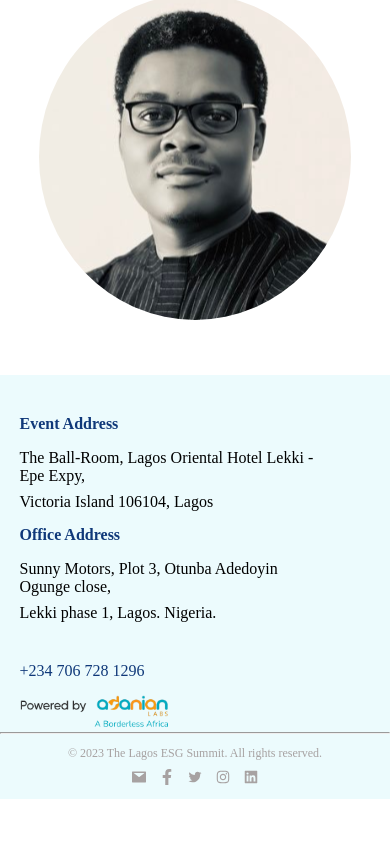
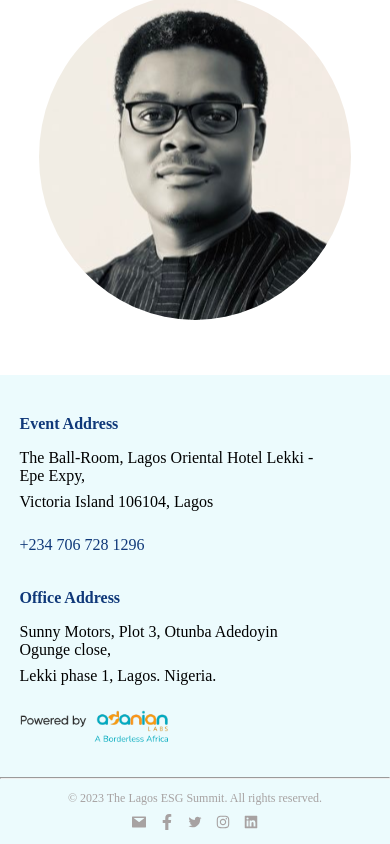
Before and after one commit to thomasAmara/Lagos-Economic-Summit, a React (Create React App) app: page / in a window 390 px wide. Shown: the part 5537-6381 px from the top of the page. Before the commit the page ends 6336 px from the top, so only its background shows below. Built offline with nearby package versions, Linux system fonts and the light colour scheme.

Commit message:
Footer fixed

```diff
--- a/src/Components/Footer.css
+++ b/src/Components/Footer.css
@@ -14,12 +14,15 @@
     margin: auto;
     justify-content: space-between;
     gap: 20px;
+    padding-bottom: 30px;
 }
+
     @media (max-width: 768px) {
         .detail {
             flex-direction: column-reverse;
-            gap: 15px;
+            gap: 35px;
             padding-right: 50px;
+
         }
 }
 .info{
@@ -27,7 +30,8 @@
     display: flex;
     flex-direction: row;
     margin: auto;
-    justify-content: space-between;
+    justify-items: flex-start;
+
     margin-top: 40px;
 }
     @media (max-width: 768px) {
@@ -74,3 +78,14 @@
     gap: 12px;
     margin-top: 8px;
 }
+
+
+.info-tel, .info-img{
+    margin-top: 35px
+}
+
+@media (max-width: 768px){
+    .info-tel, .info-img{
+        margin-top: 25px
+    }
+}
--- a/src/Components/Footer.jsx
+++ b/src/Components/Footer.jsx
@@ -11,27 +11,36 @@ const Footer = () => {
 return (
     <div className='footer'>
         <div className='detail'>
-            <div className="detail-left deets">
+            <div className="detail-left deets" style={{display: 'flex', flexDirection: 'column'}}>
                 <h4 style={{ color: '#0F3879' }}>Office Address</h4>
                 <p className='p-mid'>Sunny Motors, Plot 3, Otunba Adedoyin Ogunge close,</p>
                 <p>Lekki phase 1, Lagos. Nigeria.</p>
+
+
+                <div className='info-img' style={{justifyContent: 'flex-start'}}>
+                <img src={Powered} alt="Adanian" />
             </div>
-            <div className="detail-right deets">
+            </div>
+            <div className="detail-right deets" style={{display: 'flex', flexDirection: 'column'}}>
                 <h4 style={{ color: '#0F3879' }}>Event Address</h4>
                 <p className='p-mid'>The Ball-Room, Lagos Oriental Hotel Lekki - Epe Expy,</p>
                 <p>Victoria Island 106104, Lagos</p>
+
+                <div className='info-tel' style={{justifyContent: 'flex-start'}}>
+                <p style={{ textAlign: 'left', color: '#0F3879' }}>+234 706 728 1296</p>
+            </div>
             </div>
         </div>
 
-        <div className='info'>
-            <div className='info-img'>
+        {/* <div className='info'>
+            <div className='info-img' style={{justifyContent: 'flex-start'}}>
                 <img src={Powered} alt="Adanian" />
             </div>
 
-            <div className='info-tel' style={{textAlign: 'left'}}>
+            <div className='info-tel' style={{justifyContent: 'flex-start'}}>
                 <p style={{ textAlign: 'left', color: '#0F3879' }}>+234 706 728 1296</p>
             </div>
-        </div>
+        </div> */}
 
         <hr />
         <div className="foot">
@@ -40,16 +49,16 @@ return (
             </div>
             <div className='foot-icon'>
 
-            <a href="/" class="iconlink" target="_blank">
+            <a href="/" class="iconlink" target="_blank" rel='noreferrer'>
             <AiFillMail />
             </a>
-            <a href="/" class="iconlink" target="_blank">
+            <a href="/" class="iconlink" target="_blank" rel='noreferrer'>
             <FaFacebookF />
             </a>
-            <a href="https://twitter.com/OfficialApata" class="iconlink" target="_blank">
+            <a href="https://twitter.com/OfficialApata" class="iconlink" target="_blank" rel='noreferrer'>
             <AiOutlineTwitter />
             </a>
-            <a href="/" class="iconlink" target="_blank">
+            <a href="/" class="iconlink" target="_blank" rel='noreferrer'>
             <AiOutlineInstagram />
             </a>
             <a href="/" class="iconlink" target="_blank">
```
